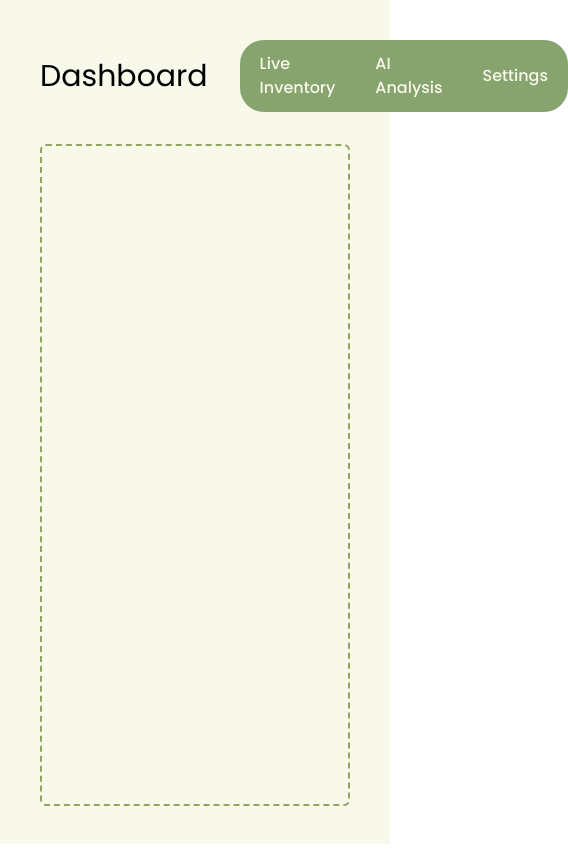
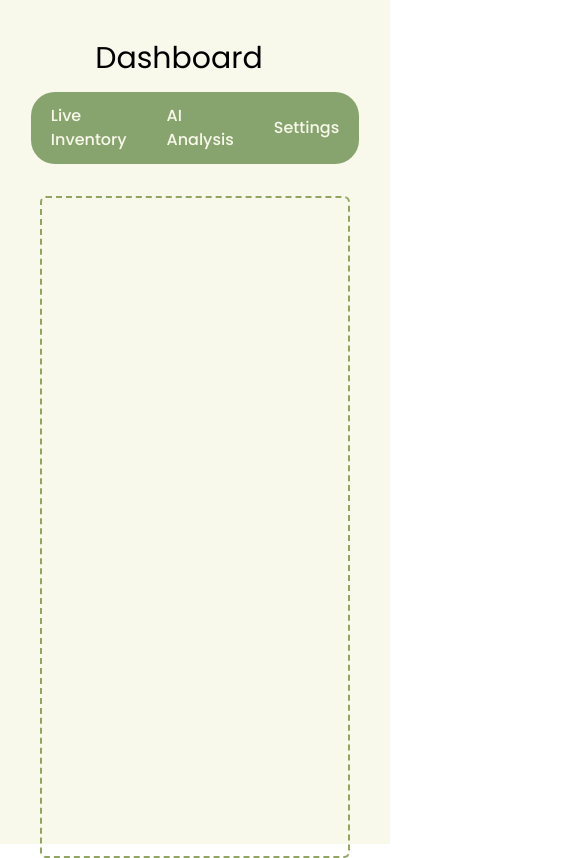
Before and after one commit to ssrikanthreddy/Alertr, a React (Vite) app in the folder frontend/: page /dashboard in a window 390 px wide. Shown: the whole page, 568 px wide, since content can reach past the window. Built offline with nearby package versions, Linux system fonts and the light colour scheme.

Commit message:
style: Responsive Navbar

```diff
--- a/frontend/src/pages/Dashboard.jsx
+++ b/frontend/src/pages/Dashboard.jsx
@@ -23,9 +23,11 @@ const Dashboard = () => {
   ];
   return (
     <div id="dashboard_page" className="bg-primary h-screen p-2">
-      <div className="flex p-8 items-center">
+      <div className="flex flex-col p-8 items-center md:flex-row md:mt-0">
         <h1 className="font-custom text-3xl mr-8">Dashboard</h1>
-        <Navbar LinkArray={navs} />
+        <div className="mt-4 md:mt-0">
+          <Navbar LinkArray={navs} />
+        </div>
       </div>
       <div className="flex mx-8 h-[80%] border-2 border-dashed border-secondary rounded-md p-6">
         <Outlet />
```
